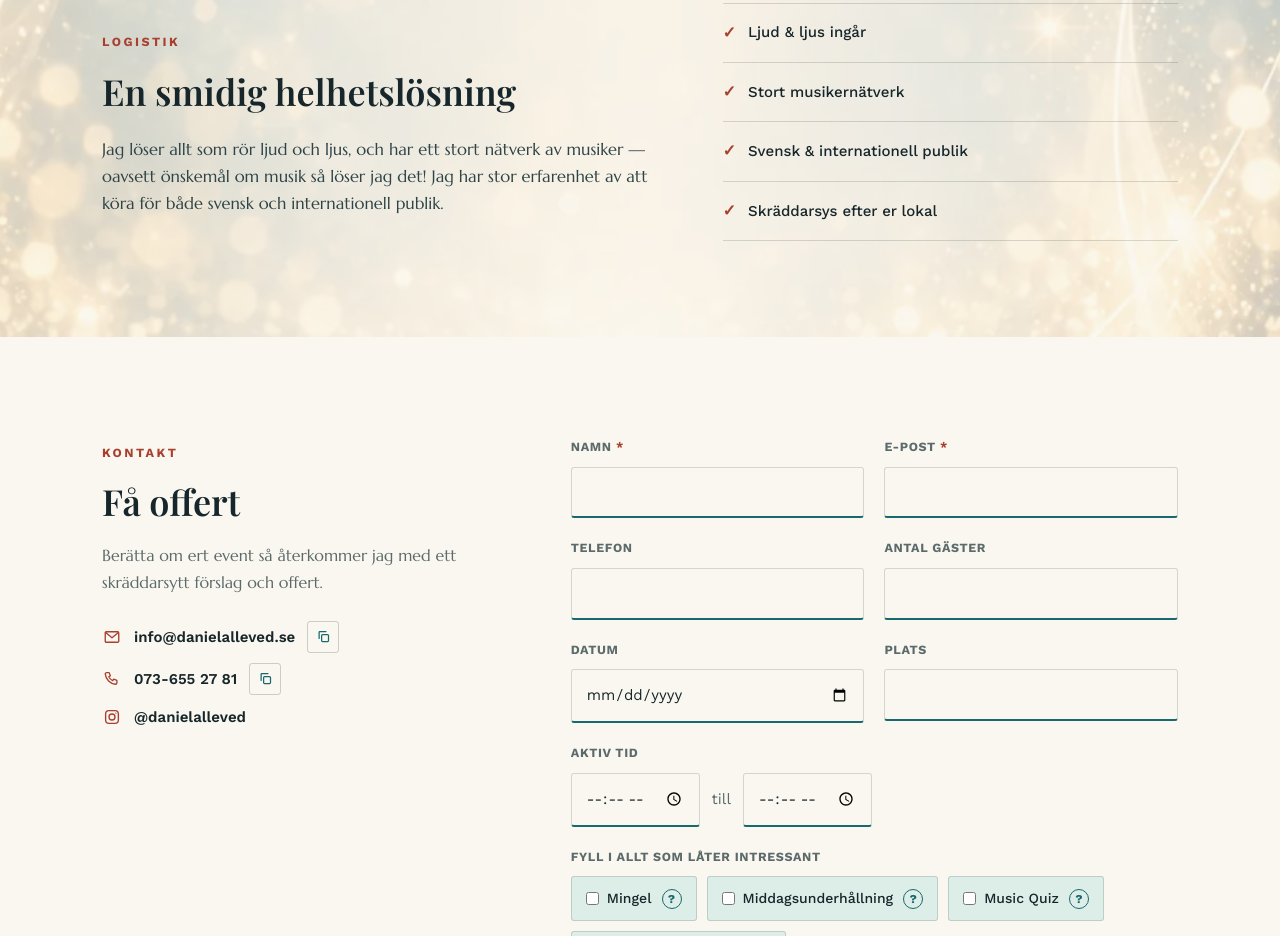
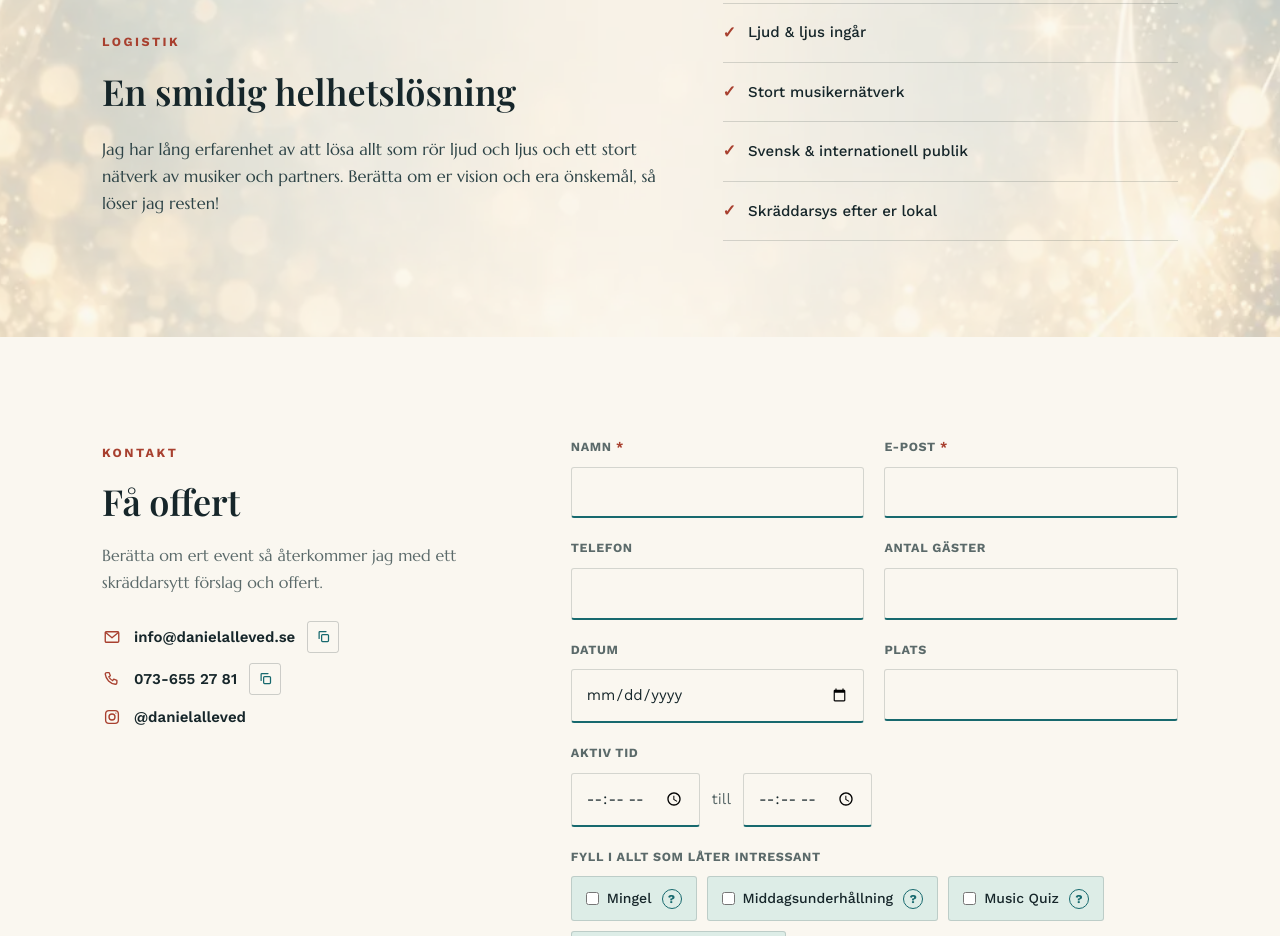
Before and after one commit to officialsqall-arch/danielAllevedHemsida, a plain HTML site: page index.html in a window 1280 px wide. Shown: the part 6530-7466 px from the top of the page. Drawn offline with nearby package versions, Linux system fonts and the light colour scheme; a web font is replaced by a local one.

Commit message:
Ny text i logistiksektionen
Co-Authored-By: Claude Opus 5.5 <noreply@anthropic.com>
Claude-Session: https://claude.ai/code/session_01Dw7yaZdTvVgCML244Fiewx

```diff
--- a/index.html
+++ b/index.html
@@ -362,7 +362,7 @@
           <div>
             <span class="eyebrow">Logistik</span>
             <h2 id="logistik-rubrik">En smidig helhetslösning</h2>
-            <p>Jag löser allt som rör ljud och ljus<span class="d-only">,</span> och har ett stort nätverk av musiker — oavsett önskemål om musik så löser jag det!<span class="d-only"> Jag har stor erfarenhet av att köra för både svensk och internationell publik.</span></p>
+            <p>Jag har lång erfarenhet av att lösa allt som rör ljud och ljus och ett stort nätverk av musiker och partners. Berätta om er vision och era önskemål, så löser jag resten!</p>
           </div>
           <ul class="checklist">
             <li>Ljud &amp; ljus ingår</li>
```
